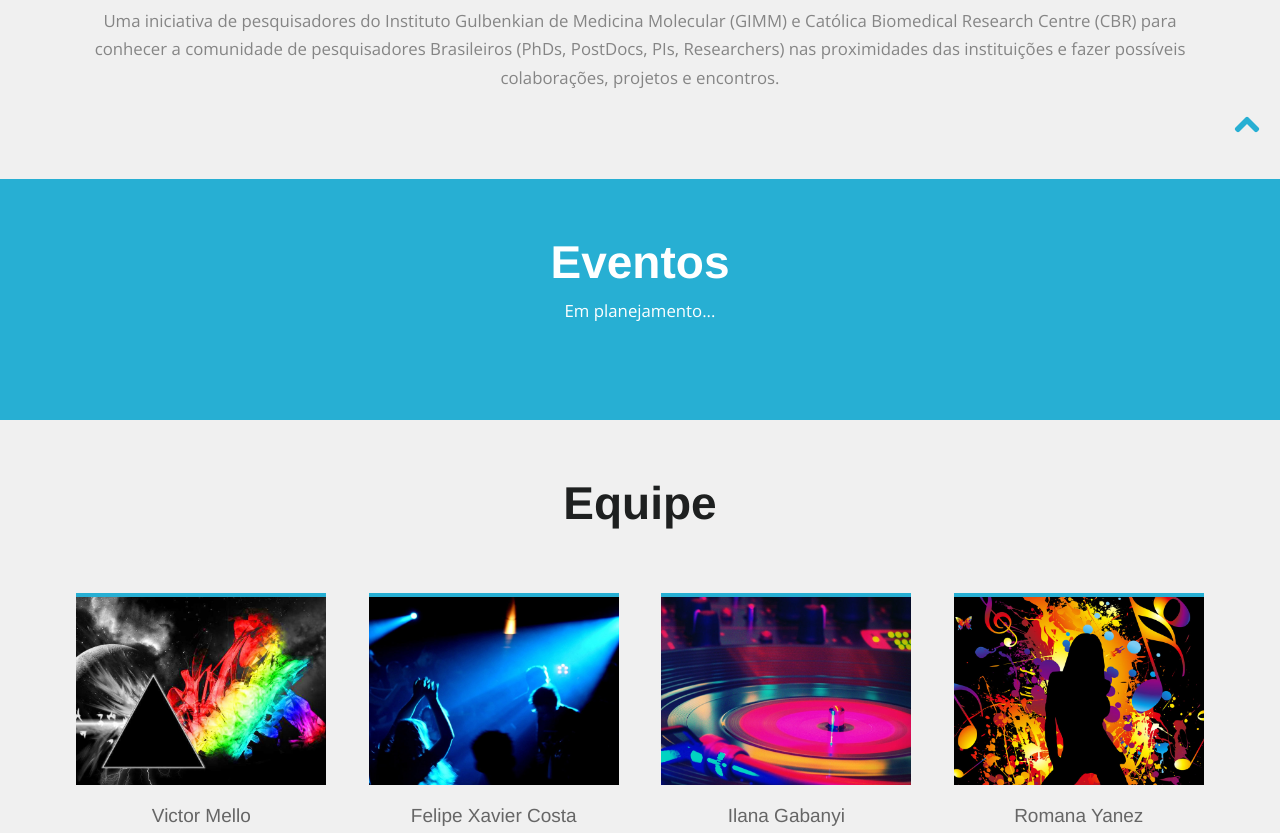
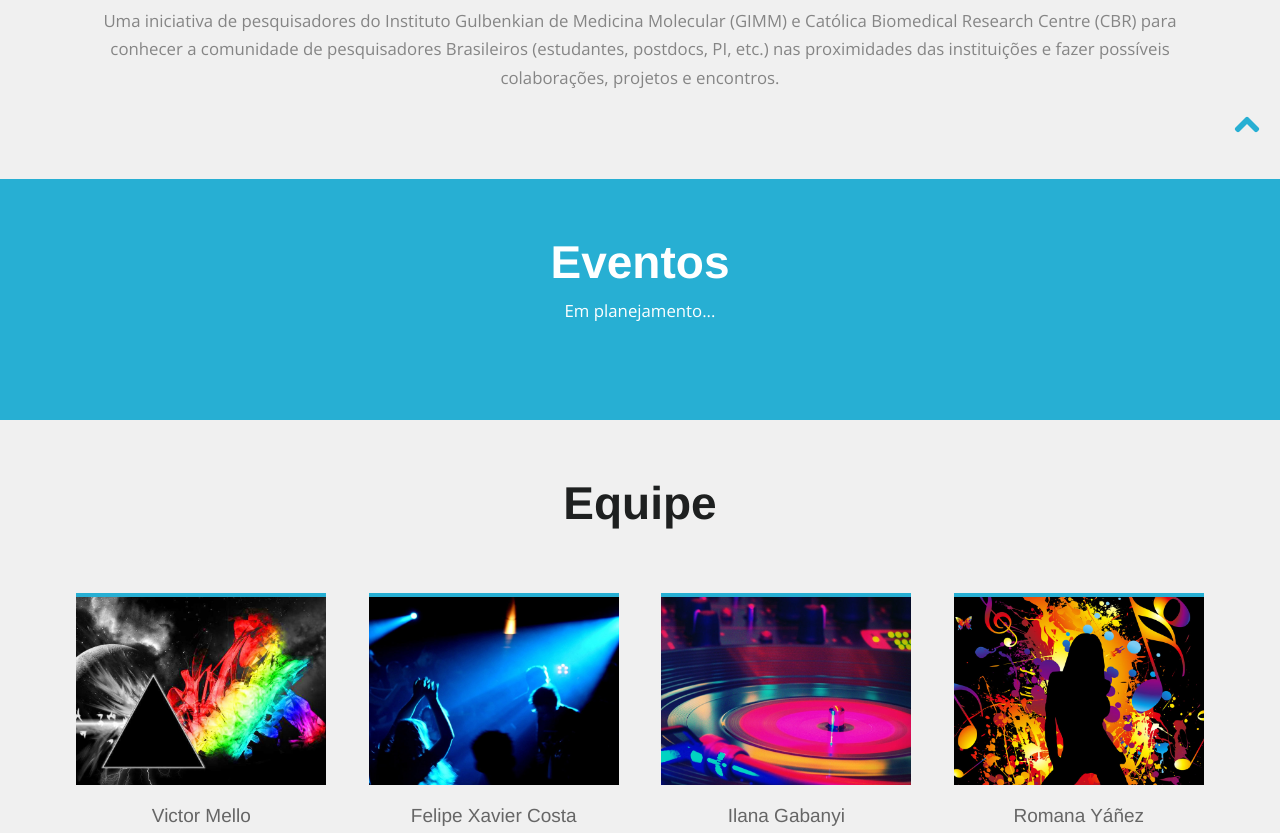
Before and after one commit to brolnetwork/brolnetwork.github.io, a plain HTML site: page index.html in a window 1280 px wide. Shown: the part 639-1472 px from the top of the page. Drawn offline with nearby package versions, Linux system fonts and the light colour scheme.

Commit message:
Update index.html

```diff
--- a/index.html
+++ b/index.html
@@ -100,7 +100,7 @@
     <div class="heading text-center">
       <!-- Heading -->
       <h2>Brazilian Researchers in Oeiras and Lisbon (BROL) Network</h2>
-      <p>Uma iniciativa de pesquisadores do Instituto Gulbenkian de Medicina Molecular (GIMM) e Católica Biomedical Research Centre (CBR) para conhecer a comunidade de pesquisadores Brasileiros (PhDs, PostDocs, PIs, Researchers) nas proximidades das instituições e fazer possíveis colaborações, projetos e encontros.</p>
+      <p>Uma iniciativa de pesquisadores do Instituto Gulbenkian de Medicina Molecular (GIMM) e Católica Biomedical Research Centre (CBR) para conhecer a comunidade de pesquisadores Brasileiros (estudantes, postdocs, PI, etc.) nas proximidades das instituições e fazer possíveis colaborações, projetos e encontros.</p>
     </div>
     <!--
     <div class="row feature design">
@@ -227,7 +227,7 @@
               <!-- Image  -->
               <img class="img-responsive" src="images/work/5.jpg" alt=""> </div>
             <!-- Member Details -->
-            <h4>Romana Yanez</h4>
+            <h4>Romana Yáñez</h4>
             <!-- Designation -->
             <span class="pos">Illustrator</span>
             <!-- <div class="team-socials"> <a href="#"><i class="fa fa-facebook"></i></a> <a href="#"><i class="fa fa-google-plus"></i></a> <a href="#"><i class="fa fa-twitter"></i></a> <a href="#"><i class="fa fa-dribbble"></i></a> <a href="#"><i class="fa fa-github"></i></a> </div> -->
```
